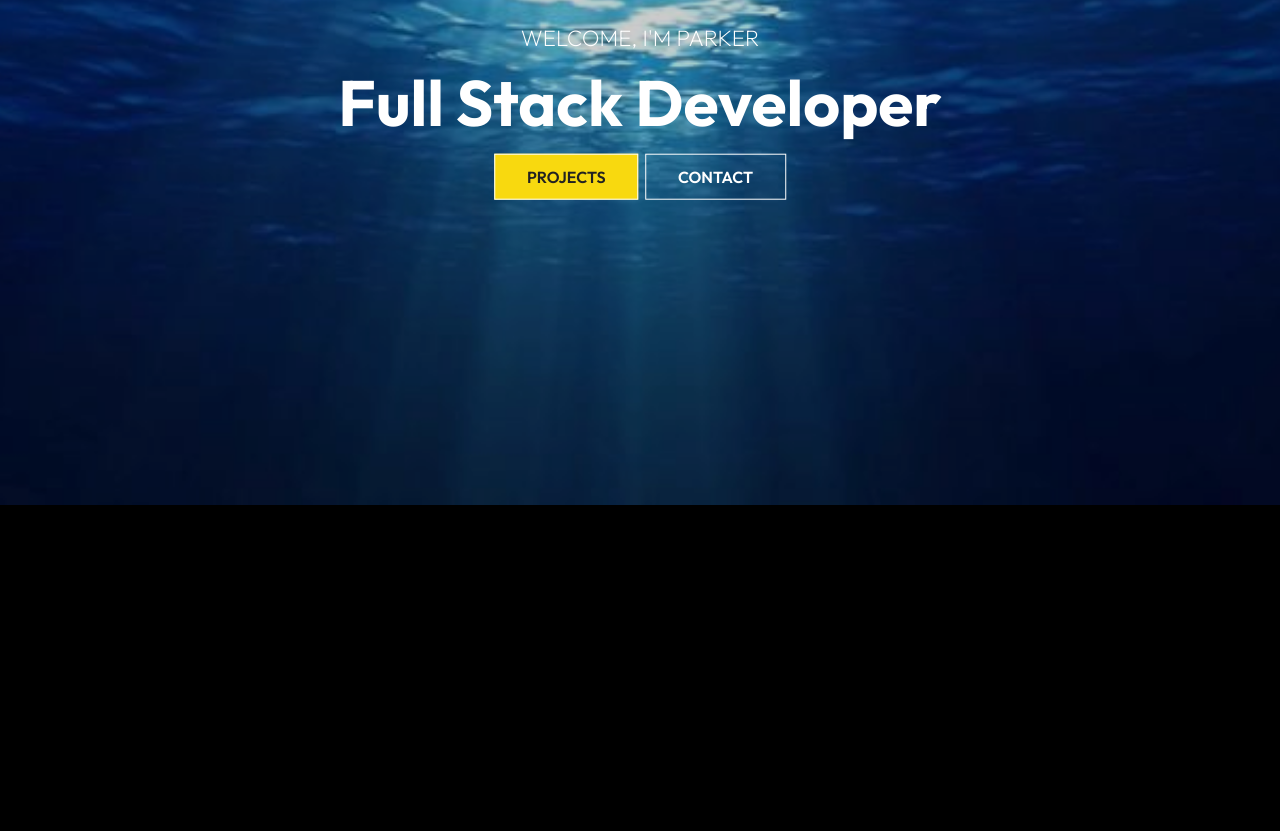
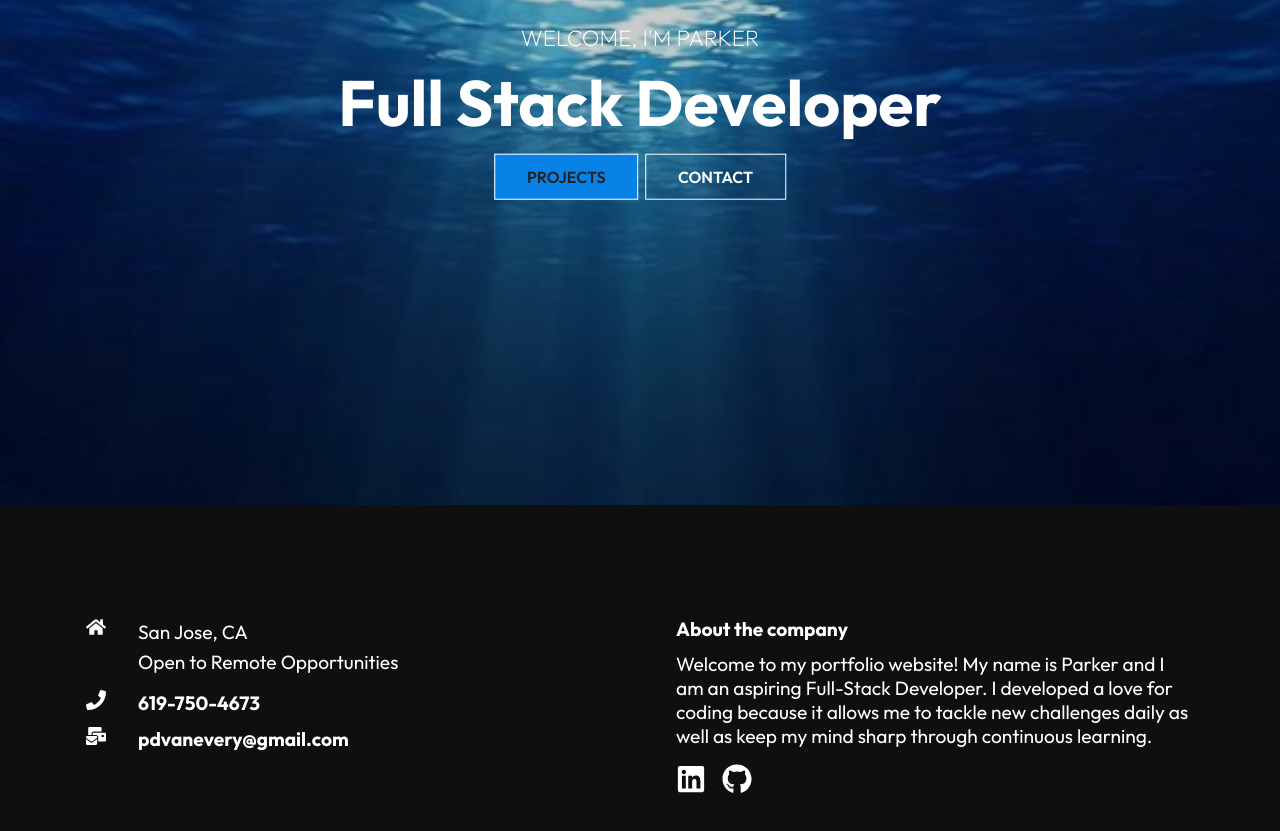
Before and after one commit to pdvanevery/portfolio-website, a React (Create React App) app: page / in a window 1280 px wide. Shown: the part 295-1126 px from the top of the page. Before the commit the page ends 804 px from the top, so only its background shows below. Built offline with nearby package versions, Linux system fonts and the light colour scheme.

Commit message:
completed home landing page, just need to add links to socials

```diff
--- /dev/null
+++ b/src/components/Footer.js
@@ -0,0 +1,43 @@
+import "./FooterStyles.css"
+import React from 'react'
+import { FaGithub, FaHome, FaLinkedin, FaMailBulk, FaPhone } from "react-icons/fa"
+
+const Footer = () => {
+  return (
+    <div className="footer">
+        <div className="footer-container">
+            <div className="left">
+                <div className="location">
+                    <FaHome size={20} style={{ color:"#fff", marginRight: "2rem" }}/>
+                    <div>
+                        <p>San Jose, CA</p>
+                        <p>Open to Remote Opportunities</p>
+                    </div>
+                </div>
+                <div className="phone">
+                    <h4>
+                        <FaPhone size={20} style={{ color:"#fff", marginRight: "2rem" }}/>
+                        619-750-4673
+                    </h4>
+                </div>
+                <div className="email">
+                    <h4>
+                        <FaMailBulk size={20} style={{ color:"#fff", marginRight: "2rem" }}/>
+                        pdvanevery@gmail.com
+                    </h4>
+                </div>
+            </div>
+            <div className="right">
+                <h4>About the company</h4>
+                <p>Welcome to my portfolio website! My name is Parker and I am an aspiring Full-Stack Developer. I developed a love for coding because it allows me to tackle new challenges daily as well as keep my mind sharp through continuous learning.</p>
+                <div className="socials">
+                <FaLinkedin size={30} style={{ color:"#fff", marginRight: "1rem" }}/>
+                <FaGithub size={30} style={{ color:"#fff", marginRight: "1rem" }}/>
+                </div>
+            </div>
+        </div>
+    </div>
+  )
+}
+
+export default Footer
--- /dev/null
+++ b/src/components/FooterStyles.css
@@ -0,0 +1,62 @@
+.footer {
+    width: 100%;
+    padding: 6rem 0;
+    background-color: rgb(19, 19, 19, 0.8);
+}
+
+.footer-container {
+    max-width: 1140px;
+    margin: auto;
+    display: grid;
+    grid-template-columns: repeat(2, 1fr);
+    grid-gap: 40px;
+}
+
+.left {
+    height: 100%;
+    max-width: 100%;
+    display: flex;
+    flex-direction: column;
+    padding: 1rem;
+}
+
+.location {
+    display: flex;
+    margin-bottom: 0.8rem;
+}
+
+.location p {
+    line-height: 30px;
+}
+
+.right {
+    height: 100%;
+    max-width: 100%;
+    display: flex;
+    flex-direction: column;
+    padding: 1rem;
+}
+
+.social {
+    margin-top: 1rem;
+}
+
+h4 {
+    font-size: 1.2rem;
+    padding-bottom: 0.7rem;
+    color: #fff;
+}
+
+p {
+    font-size: 1.2rem;
+}
+
+.socials {
+    margin-top: 1rem;
+}
+
+@media screen and (max-width: 640px) {
+    .footer-container {
+        grid-template-columns: 1fr;
+    }
+}
--- a/src/index.css
+++ b/src/index.css
@@ -25,7 +25,7 @@
   padding: 12px 32px;
   font-size: 1rem;
   text-transform: uppercase;
-  background: rgb(248, 217, 15);
+  background: rgb(8, 130, 230);
   color: #222;
   border: 1px solid #fff;
   font-weight: 600;
--- a/src/routes/Home.js
+++ b/src/routes/Home.js
@@ -1,12 +1,14 @@
 import React from 'react'
 import Navbar from '../components/Navbar'
 import HomeImg from '../components/HomeImg'
+import Footer from '../components/Footer'
 
 const Home = () => {
   return (
     <div>
       <Navbar />
       <HomeImg />
+      <Footer />
     </div>
   )
 }
```
